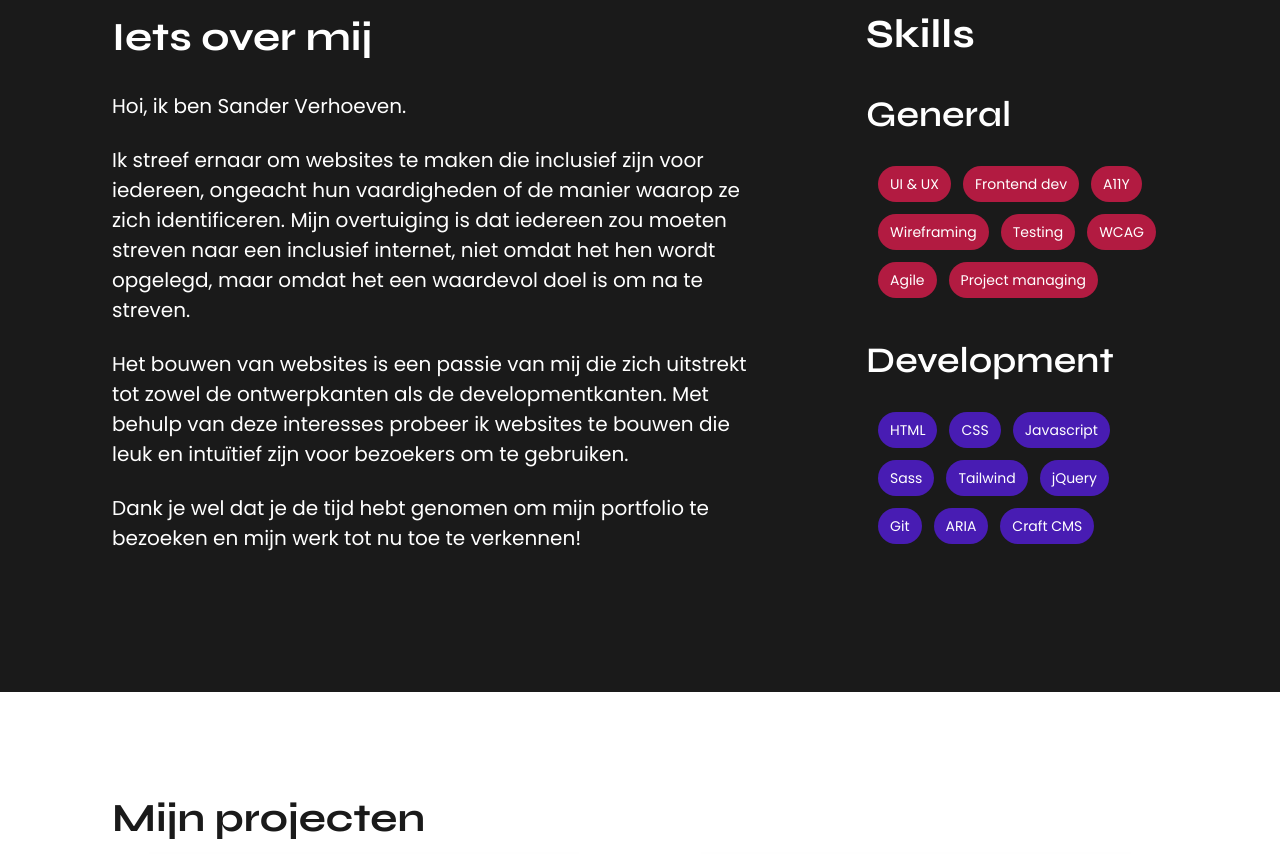
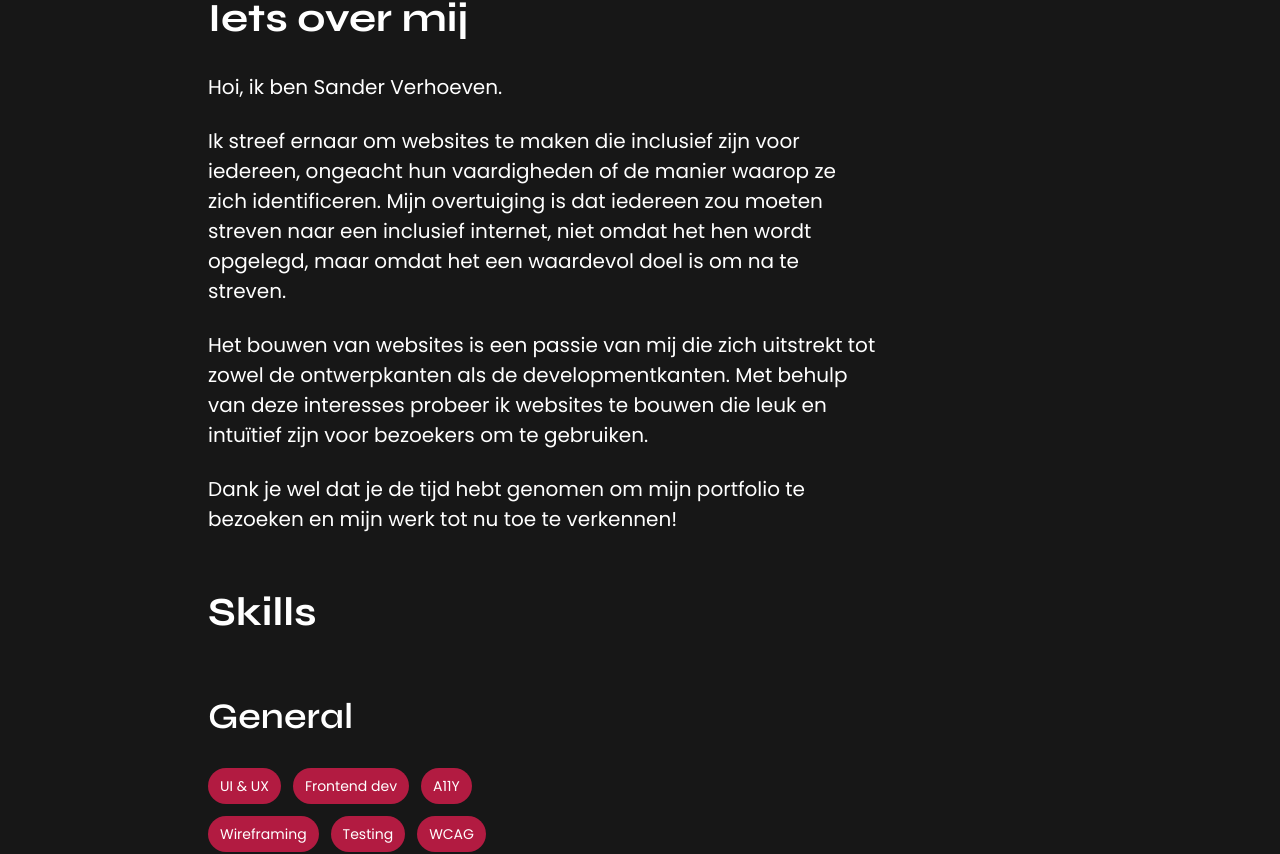
Before and after one commit to Rednas140/portfolio_v2.1, a Next.js app: page / in a window 1280 px wide. Shown: the part 1092-1946 px from the top of the page. Built offline with nearby package versions, Linux system fonts and the light colour scheme.

Commit message:
feat: added tailwind classes

```diff
--- a/app/components/atoms/Hamburger.tsx
+++ b/app/components/atoms/Hamburger.tsx
@@ -5,7 +5,7 @@ export default function Hamburger({ handleClick, isOpen }: any) {
   const hamburgerClasses = "block h-8 w-8 relative cursor-pointer lg:hidden";
 
   const baseLine =
-    "hamburger-line block absolute right-0 bg-slate-900 h-1 transition-all duration-700 ease-spring-soft";
+    "block absolute right-0 bg-slate-900 h-1 transition-all duration-700 ease-spring-soft";
 
   const closedByIndex = (i: number) => {
     if (i === 0) return "rotate-0 w-8 top-1.75";
--- a/app/components/atoms/Navlink.tsx
+++ b/app/components/atoms/Navlink.tsx
@@ -5,7 +5,7 @@ export default function Navlink({ link, content }: any) {
   return (
     <motion.a
       href={link}
-      className="font-syne text-4xl lg:text-xl font-bold text-white lg:text-slate-900 decoration-0 cursor-pointer hover"
+      className="font-syne text-4xl lg:text-xl font-bold text-white lg:text-neutral-900 decoration-0 cursor-pointer hover"
     >
       {!!content ? content : "Navlink text"}
     </motion.a>
--- a/app/components/molecules/AboutContent.tsx
+++ b/app/components/molecules/AboutContent.tsx
@@ -1,11 +1,25 @@
-export default function AboutContent(){
-    return(
-        <div className="c-about-content">
-            <h2>Iets over mij</h2>
-            <p>Hoi, ik ben Sander Verhoeven.</p>
-            <p>Ik streef ernaar om websites te maken die inclusief zijn voor iedereen, ongeacht hun vaardigheden of de manier waarop ze zich identificeren. Mijn overtuiging is dat iedereen zou moeten streven naar een inclusief internet, niet omdat het hen wordt opgelegd, maar omdat het een waardevol doel is om na te streven.</p>
-            <p>Het bouwen van websites is een passie van mij die zich uitstrekt tot zowel de ontwerpkanten als de developmentkanten. Met behulp van deze interesses probeer ik websites te bouwen die leuk en intuïtief zijn voor bezoekers om te gebruiken.</p>
-            <p>Dank je wel dat je de tijd hebt genomen om mijn portfolio te bezoeken en mijn werk tot nu toe te verkennen!</p>
-        </div>
-    )
+export default function AboutContent() {
+  return (
+    <div className="max-w-2xl">
+      <h2>Iets over mij</h2>
+      <p>Hoi, ik ben Sander Verhoeven.</p>
+      <p>
+        Ik streef ernaar om websites te maken die inclusief zijn voor iedereen,
+        ongeacht hun vaardigheden of de manier waarop ze zich identificeren.
+        Mijn overtuiging is dat iedereen zou moeten streven naar een inclusief
+        internet, niet omdat het hen wordt opgelegd, maar omdat het een
+        waardevol doel is om na te streven.
+      </p>
+      <p>
+        Het bouwen van websites is een passie van mij die zich uitstrekt tot
+        zowel de ontwerpkanten als de developmentkanten. Met behulp van deze
+        interesses probeer ik websites te bouwen die leuk en intuïtief zijn voor
+        bezoekers om te gebruiken.
+      </p>
+      <p>
+        Dank je wel dat je de tijd hebt genomen om mijn portfolio te bezoeken en
+        mijn werk tot nu toe te verkennen!
+      </p>
+    </div>
+  );
 }
--- a/app/components/molecules/Skills.tsx
+++ b/app/components/molecules/Skills.tsx
@@ -1,44 +1,46 @@
 import Chip from "../atoms/Chip";
 
-export default function Skills(){
-    return(
-      <div className="c-about-skills">
+export default function Skills() {
+  return (
+    <div className="flex flex-col gap-3 lg:gap-6">
       <h2>Skills</h2>
-        <div className="c-about-skills-column">
+      <div className="flex flex-col gap-9">
+        <div>
           <h3>General</h3>
-            <div className="c-about-skills-row">
+          <div className="flex flex-row gap-3 my-3">
             <Chip type="secondary" content="UI & UX"></Chip>
             <Chip type="secondary" content="Frontend dev"></Chip>
             <Chip type="secondary" content="A11Y"></Chip>
           </div>
-            <div className="c-about-skills-row">
+          <div className="flex flex-row gap-3 my-3">
             <Chip type="secondary" content="Wireframing"></Chip>
             <Chip type="secondary" content="Testing"></Chip>
             <Chip type="secondary" content="WCAG"></Chip>
           </div>
-            <div className="c-about-skills-row">
+          <div className="flex flex-row gap-3 my-3">
             <Chip type="secondary" content="Agile"></Chip>
             <Chip type="secondary" content="Project managing"></Chip>
           </div>
         </div>
-        <div className="c-about-skills-column">
+        <div>
           <h3>Development</h3>
-            <div className="c-about-skills-row">
+          <div className="flex flex-row gap-3 my-3">
             <Chip type="primary" content="HTML"></Chip>
             <Chip type="primary" content="CSS"></Chip>
             <Chip type="primary" content="Javascript"></Chip>
           </div>
-            <div className="c-about-skills-row">
+          <div className="flex flex-row gap-3 my-3">
             <Chip type="primary" content="Sass"></Chip>
             <Chip type="primary" content="Tailwind"></Chip>
             <Chip type="primary" content="jQuery"></Chip>
           </div>
-            <div className="c-about-skills-row">
+          <div className="flex flex-row gap-3 my-3">
             <Chip type="primary" content="Git"></Chip>
             <Chip type="primary" content="ARIA"></Chip>
             <Chip type="primary" content="Craft CMS"></Chip>
           </div>
         </div>
       </div>
-    )
+    </div>
+  );
 }
--- a/app/components/organisms/About.tsx
+++ b/app/components/organisms/About.tsx
@@ -1,11 +1,14 @@
 import AboutContent from "../molecules/AboutContent";
 import Skills from "../molecules/Skills";
 
-export default function About(){
-    return(
-        <section className="c-about" id="about">
-            <AboutContent></AboutContent>
-            <Skills></Skills>
-        </section>
-    )
+export default function About() {
+  return (
+    <section
+      className="flex bg-neutral-900 text-white flex-row flex-wrap justify-between gap-6 py-10 px-4 md:px-12 lg:py-18 lg:px-28 xl:py-24 xl:px-52 lg:min-h-screen"
+      id="about"
+    >
+      <AboutContent></AboutContent>
+      <Skills></Skills>
+    </section>
+  );
 }
--- a/app/scss/components/_about.scss
+++ b/app/scss/components/_about.scss
@@ -1,43 +1,20 @@
-@use '../includes/mixins' as *;
-@use '../includes/variables' as *;
+@use "../includes/mixins" as *;
+@use "../includes/variables" as *;
 
-.c-about{
-    display: flex;
-    background-color: $neutral-900;
-    color: $text-secondary;
-    flex-direction: column;
-    justify-content: space-between;
-    column-gap: 24px;
-    padding: 40px 16px;
-
-    @include breakpoint-tablet{
-        padding: 40px 48px;
-    }
-
-    @include breakpoint-desktop{
-        flex-direction: row;
-        align-items: center;
-        padding: 72px 112px;
-        min-height: 100vh;
-    }
-
-    @include breakpoint-xl{
-        padding: 96px 212px;
-    }
-
-    &-skills{
-        &-column{
+.c-about {
+  &-skills {
+    &-column {
       margin-bottom: 36px;
     }
 
-        &-row{
+    &-row {
       display: flex;
       column-gap: 12px;
       margin: 12px;
     }
   }
 
-    &-content{
+  &-content {
     max-width: 650px;
   }
 }
```
Lines whose indentation alone changed are shown as unchanged.
